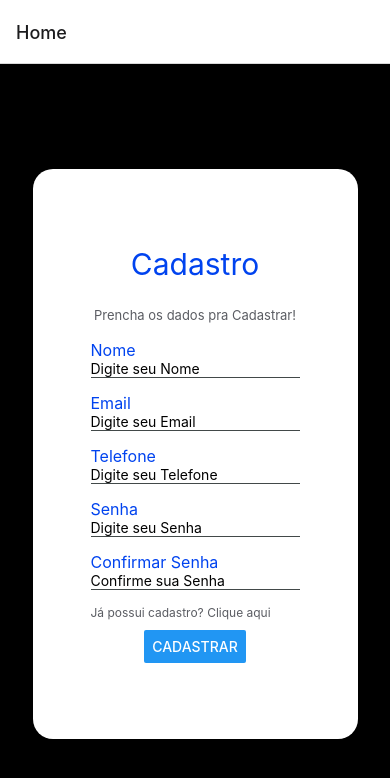
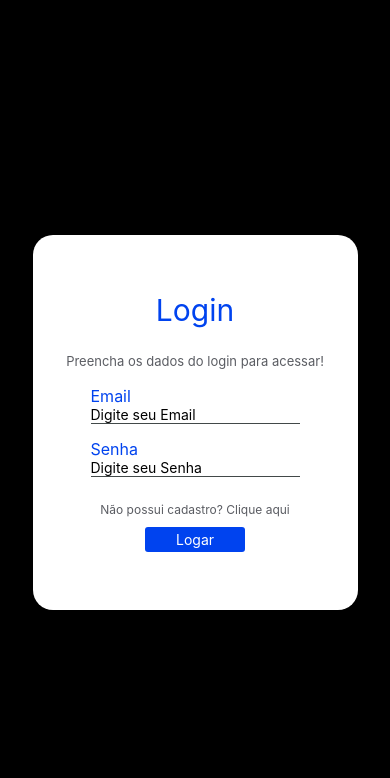
Before and after one commit to GuilhermeFaria04/Challenge-PluSoft, a React Native app: screen /Login in a window 390 px wide. Shown: the top 778 px of the page. Built offline with nearby package versions, Linux system fonts and the light colour scheme.

Commit message:
Ajutando as Paginas Cadastro e Login

```diff
--- a/App.js
+++ b/App.js
@@ -1,9 +1,9 @@
-import { StatusBar } from 'expo-status-bar';
 import { StyleSheet, Text, View } from 'react-native';
 import { NavigationContainer } from "@react-navigation/native"
 import { createNativeStackNavigator } from '@react-navigation/native-stack';
 import Home from './pages/Home'
 import Cadastro from './pages/Cadastro'
+import Login from './pages/Login'
 
 const Stack = createNativeStackNavigator();
 
@@ -14,18 +14,10 @@ export default function App() {
     <View style={{ flex: 1 }}>
       <NavigationContainer>
         <Stack.Navigator>
-          <Stack.Screen name="Home" component={Cadastro} />
+          <Stack.Screen name="Cadastro" component={Cadastro} options={{headerShown:false}} />
+          <Stack.Screen name="Login" component={Login} options={{headerShown:false}} />
         </Stack.Navigator>
       </NavigationContainer>
     </View>
   );
 }
-
-const styles = StyleSheet.create({
-  container: {
-    flex: 1,
-    backgroundColor: '#fff',
-    alignItems: 'center',
-    justifyContent: 'center',
-  },
-});
--- /dev/null
+++ b/components/Button.js
@@ -0,0 +1,13 @@
+import React from 'react';
+import { Text,TouchableOpacity } from 'react-native';
+import { styles } from '../style/Style'
+
+const Button = ({title, onpress}) => {
+    return(
+        <TouchableOpacity style={styles.buttonauth} onPress={onpress}>
+            <Text style={{color: 'white'}}>{title}</Text>
+        </TouchableOpacity>
+    )
+}
+
+export default Button;
--- a/pages/Cadastro.js
+++ b/pages/Cadastro.js
@@ -1,12 +1,13 @@
 import React from 'react';
-import { Text, View, Button, TextInput } from 'react-native';
+import { Text, View, TextInput } from 'react-native';
 import { styles } from '../style/Style'
+import Button from '../components/Button';
 //import { ArrowLeftOutlined } from '@ant-design/icons';
 import { useState } from 'react';
 //import { useChallengeControl } from '../control/challengeControl';
 
 
-const Cadastro = () => {
+const Cadastro = ({navigation}) => {
     const [nome, setNome] = useState("");
     const [email, setEmail] = useState("");
     const [telefone, setTelefone] = useState("");
@@ -14,7 +15,7 @@ const Cadastro = () => {
     const [confirmarSenha, setConfirmarSenha] = useState("");
     return (
         <View style={styles.container}>
-            <View style={styles.box}>
+            <View style={styles.boxcadastro}>
                 <Text style={styles.titulo}> Cadastro </Text>
                 <Text style={styles.subTitulo}> Prencha os dados pra Cadastrar! </Text>
                 <View style={styles.form}>
@@ -34,15 +35,14 @@ const Cadastro = () => {
                     <TextInput style={styles.textinput}
                         placeholder="Digite seu Senha"
                         value={senha} onChangeText={setSenha}
-                        secureTextEntry={true}/>
+                        secureTextEntry={true} />
                     <Text style={styles.label}>Confirmar Senha</Text>
                     <TextInput style={styles.textinput}
                         placeholder="Confirme sua Senha"
                         value={confirmarSenha} onChangeText={setConfirmarSenha} />
-                    <Text style={styles.textlink}>Já possui cadastro? Clique aqui</Text>
                 </View>
-                <Button title="Cadastrar" onPress={() => { navigation.navigate('Home') }} />
-
+                <Text style={styles.textlink} onPress={() => { navigation.navigate('Login') }}>Já possui cadastro? Clique aqui</Text>
+                <Button title='Cadastrar' onpress={() => { navigation.navigate('Login') }}/>
             </View>
         </View>
     )
--- a/pages/Login.js
+++ b/pages/Login.js
@@ -1,19 +1,21 @@
 import React from 'react';
-import { Text, View, Button, TextInput } from 'react-native';
+import { Text, View, TextInput } from 'react-native';
 import { styles } from '../style/Style'
 import { useState } from 'react';
+import Button from '../components/Button';
 
 
 
-const Login = (props) => {
+const Login = ({navigation}) => {
     const [user, setUser] = useState("");
     const [pass, setPass] = useState("");
     return (
-        <View styles={styles.container}>
-            <View styles={styles.box}>
+        <View style={styles.container}>
+            <View style={styles.boxlogin}>
                 <Text style={styles.titulo}>Login</Text>
-                <Text style={styles.label}>Email</Text>
+                <Text style={styles.subTitulo}>Preencha os dados do login para acessar!</Text>
                 <View style={styles.form}>
+                    <Text style={styles.label}>Email</Text>
                     <TextInput style={styles.textinput}
                         placeholder="Digite seu Email"
                         value={user} onChangeText={setUser} />
@@ -23,10 +25,8 @@ const Login = (props) => {
                         value={pass} onChangeText={setPass}
                         secureTextEntry={true} />
                 </View>
-                <Text style={styles.textlink}>Não possui cadastro? Clique aqui</Text>
-                <Button title="Logar" onPress={() => {
-                    props.onLogar(user, pass);
-                }} />
+                <Text style={styles.textlink} onPress={() => { navigation.navigate('Cadastro') }}>Não possui cadastro? Clique aqui</Text>
+                <Button title='Logar'/>
             </View>
         </View>
     )
--- a/style/Style.js
+++ b/style/Style.js
@@ -20,9 +20,20 @@ export const styles = StyleSheet.create({
         textAlign: 'center',
         marginBottom: 7,
     },
-    box: {
+    boxcadastro: {
         width: 325,
         height: 570,
+        alignItems: 'center',
+        justifyContent: 'center',
+        backgroundColor: 'white',
+        borderStyle: 'solid',
+        borderColor: 'white',
+        borderRadius: 20,
+        gap: 10,
+    },
+    boxlogin: {
+        width: 325,
+        height: 375,
         alignItems: 'center',
         justifyContent: 'center',
         backgroundColor: 'white',
@@ -47,7 +58,17 @@ export const styles = StyleSheet.create({
     textlink: {
         fontSize: 12,
         color: '#5B5D63'
+    },
+    buttonauth: {
+        width: 100,
+        height: 25,
+        borderRadius: 3,
+        backgroundColor: '#0043EF',
+        display: 'flex',
+        alignItems: 'center',
+        justifyContent: 'center'
     }
+
 });
 
 export default { styles };
```
